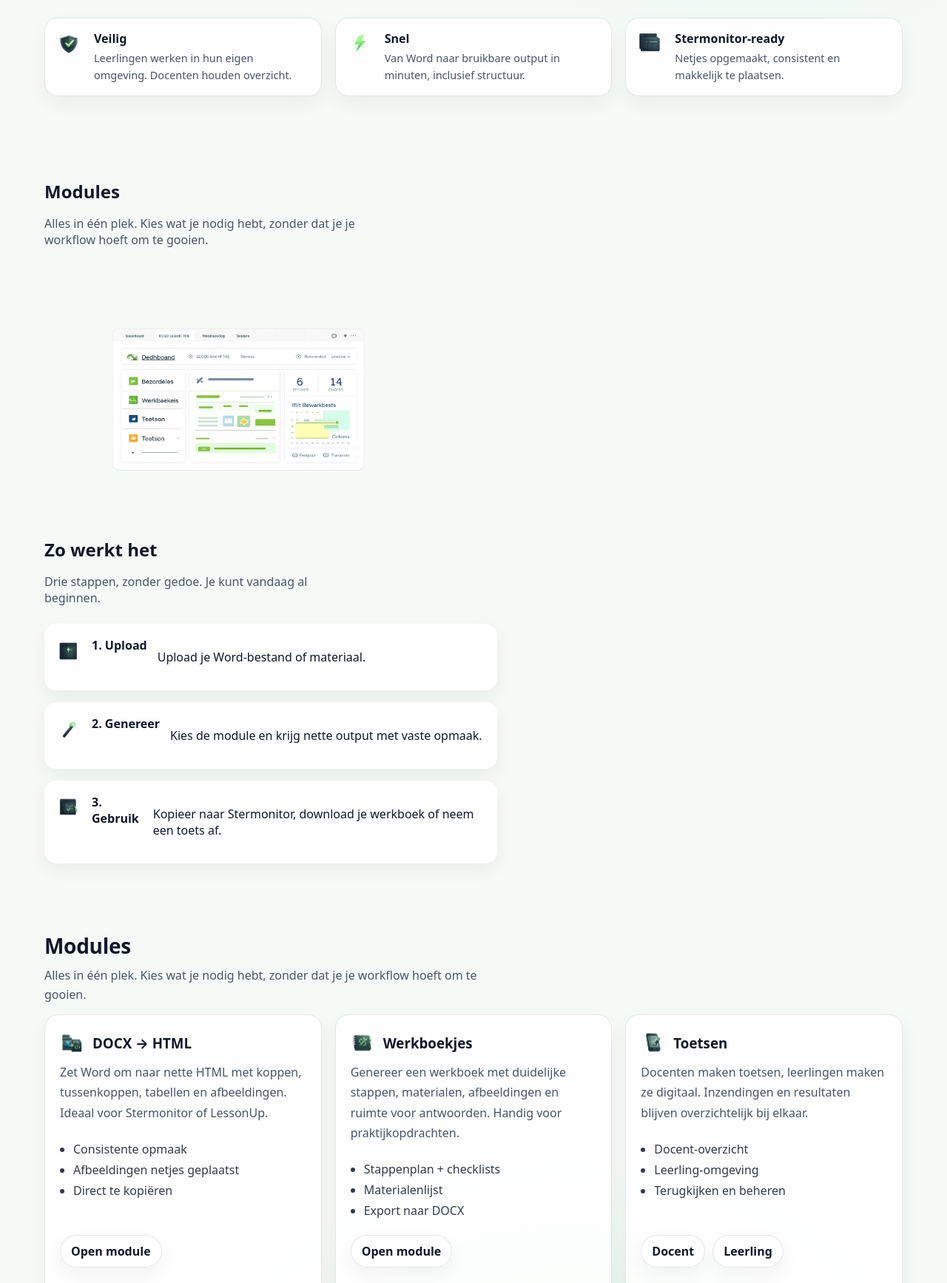
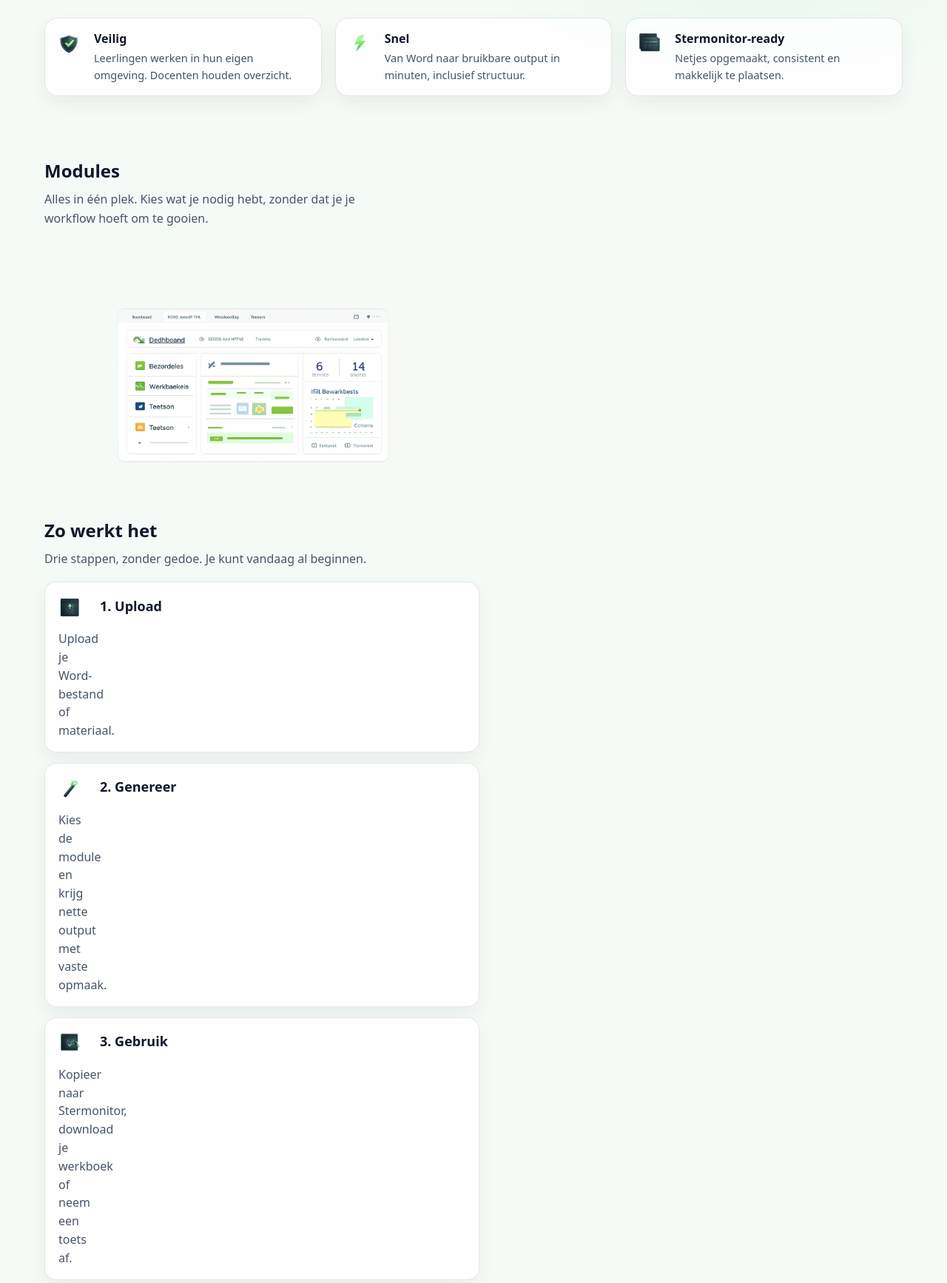
Before and after one commit to tnieuweboer-prog/mediawize, a Flask app: page / in a window 1280 px wide. Shown: the part 465-2199 px from the top of the page at 74% size. Run offline with Flask 3, Linux system fonts and the light colour scheme.

Commit message:
Update home.css 27

```diff
--- a/static/css/home.css
+++ b/static/css/home.css
@@ -343,69 +343,87 @@ header .brand-logo{
 }
 
 /* =========================
-   SPLIT SECTION: MODULES + HOW
+   SPLIT SECTION: MODULES + HOW (strakker)
 ========================= */
 
 .split-section{
-  margin: 64px 0;
+  margin: 56px 0;
 }
 
 .split-grid{
   display: grid;
-  grid-template-columns: 1.1fr .9fr;
-  gap: 48px;
+  grid-template-columns: 1.05fr .95fr;
+  gap: 40px;
   align-items: start;
 }
 
+/* Titles iets compacter */
 .split-col h2{
-  margin-bottom: 8px;
+  margin: 0 0 10px;
 }
 
 .section-intro{
   color: var(--muted);
-  max-width: 420px;
-  margin-bottom: 24px;
+  max-width: 52ch;
+  margin: 0 0 18px;
+  line-height: 1.6;
+}
+
+/* Links: afbeelding hoger + minder zweven */
+.split-image-wrap{
+  margin-top: 18px;
 }
 
 .split-image{
   width: 100%;
-  max-width: 520px;
+  max-width: 560px;
   height: auto;
   display: block;
-  margin-top: 16px;
 }
 
-/* Steps rechts */
+/* Rechts: stappen compacter en strakker */
 .steps{
   display: grid;
-  gap: 16px;
+  gap: 14px;
+  margin-top: 18px;
 }
 
 .step-card{
-  background: #ffffff;
+  background: rgba(255,255,255,.86);
+  border: 1px solid rgba(15,23,42,.10);
   border-radius: 16px;
-  padding: 18px;
-  display: flex;
+  padding: 16px 18px;
+  display: grid;
+  grid-template-columns: 42px 1fr;
   gap: 14px;
-  align-items: flex-start;
-  box-shadow: 0 8px 24px rgba(0,0,0,.06);
+  align-items: center;
+  box-shadow: 0 10px 26px rgba(2,6,23,.05);
 }
 
 .step-card img{
-  width: 32px;
-  height: 32px;
-  margin-top: 2px;
+  width: 34px;
+  height: 34px;
+  display: block;
 }
 
+/* Titel + tekst binnen kaart */
 .step-card strong{
   display: block;
-  margin-bottom: 4px;
+  margin: 0 0 3px;
+  font-size: 18px;
 }
 
-/* Responsive */
+.step-card p{
+  margin: 0;
+  color: var(--muted);
+  line-height: 1.55;
+}
+
+/* Mobiel: onder elkaar, image eerst, stappen daarna */
 @media (max-width: 900px){
   .split-grid{
     grid-template-columns: 1fr;
+    gap: 28px;
   }
 
   .split-image{
```
